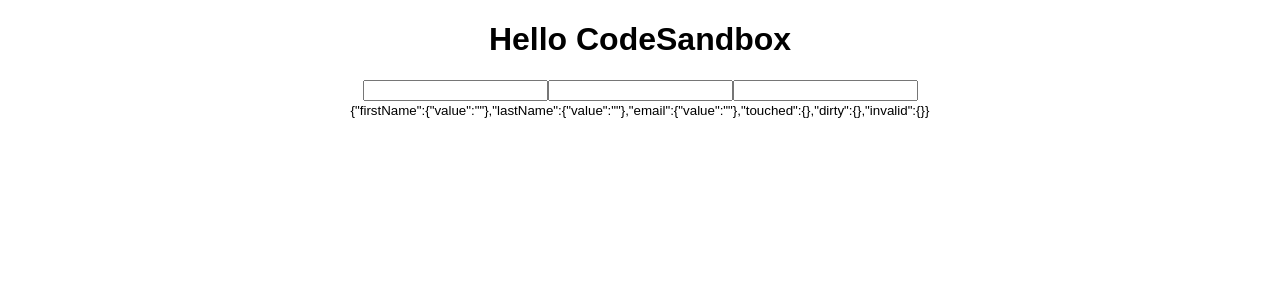
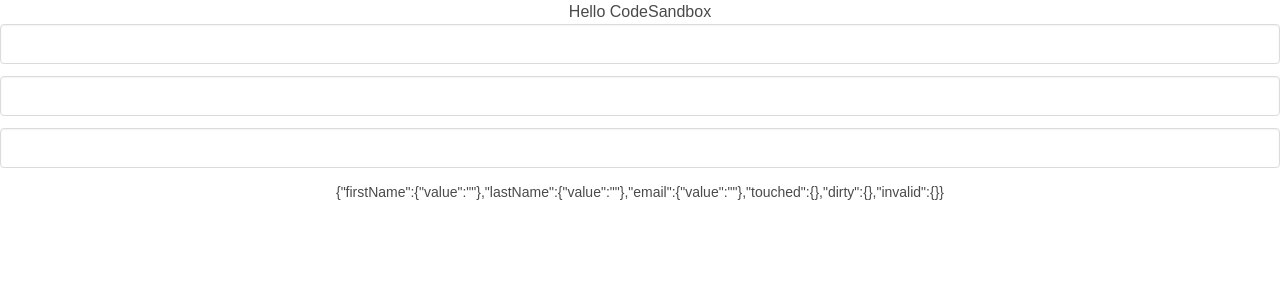
Before and after one commit to mikelunn/react-validation, a React (Create React App) app: page / in a window 1280 px wide. Shown: the top 300 px of the page. Built offline with nearby package versions, Linux system fonts and the light colour scheme.

Commit message:
bulma
added bulma css

```diff
--- a/package.json
+++ b/package.json
@@ -5,6 +5,7 @@
   "keywords": [],
   "main": "src/index.tsx",
   "dependencies": {
+    "bulma": "0.7.5",
     "react": "16.8.4",
     "react-dom": "16.8.4",
     "react-scripts": "2.1.3"
--- a/public/index.html
+++ b/public/index.html
@@ -1,16 +1,22 @@
 <!DOCTYPE html>
 <html lang="en">
-
   <head>
-	<meta charset="utf-8">
-	<meta name="viewport" content="width=device-width, initial-scale=1, shrink-to-fit=no">
-	<meta name="theme-color" content="#000000">
+    <meta charset="utf-8" />
+    <meta
+      name="viewport"
+      content="width=device-width, initial-scale=1, shrink-to-fit=no"
+    />
+    <meta name="theme-color" content="#000000" />
     <!--
       manifest.json provides metadata used when your web app is added to the
       homescreen on Android. See https://developers.google.com/web/fundamentals/engage-and-retain/web-app-manifest/
     -->
-	<link rel="manifest" href="%PUBLIC_URL%/manifest.json">
-	<link rel="shortcut icon" href="%PUBLIC_URL%/favicon.ico">
+    <link rel="manifest" href="%PUBLIC_URL%/manifest.json" />
+    <link rel="shortcut icon" href="%PUBLIC_URL%/favicon.ico" />
+    <link
+      rel="stylesheet"
+      href="https://cdnjs.cloudflare.com/ajax/libs/bulma/0.7.5/css/bulma.min.css"
+    />
     <!--
       Notice the use of %PUBLIC_URL% in the tags above.
       It will be replaced with the URL of the `public` folder during the build.
@@ -39,5 +45,4 @@
       To create a production bundle, use `npm run build` or `yarn build`.
     -->
   </body>
-
 </html>
--- a/src/index.tsx
+++ b/src/index.tsx
@@ -1,7 +1,7 @@
 import * as React from "react";
 import { render } from "react-dom";
 import { validators } from "./validators";
-
+import "bulma";
 import "./styles.css";
 const { compose, required, maxlength, email } = validators;
 const initial = {
@@ -62,40 +62,54 @@
   };
   const getValidation = input => {
     return !form.touched[input]
-      ? ""
+      ? "input"
       : form.invalid[input] && form.invalid[input].errors.length > 0
-      ? "invalid"
-      : "valid";
+      ? "input is-danger"
+      : "input is-success";
   };
   const { firstName, lastName, email } = form;
   return (
     <div className="App">
       <h1>Hello CodeSandbox</h1>
+
+      <div className="field">
+        <div className="control">
           <input
-        type="text"
-        className={getValidation("firstName")}
             onBlur={e => onBlur(e)}
             onChange={e => onInput(e)}
             name="firstName"
             value={firstName.value}
+            className={getValidation("firstName")}
+            type="text"
           />
+          {/* <p className="help is-success">This username is available</p> */}
+        </div>
+      </div>
+      <div className="field">
+        <div className="control">
           <input
-        type="text"
-        className={getValidation("lastName")}
             onBlur={e => onBlur(e)}
             onChange={e => onInput(e)}
             name="lastName"
             value={lastName.value}
+            className={getValidation("lastName")}
+            type="text"
           />
+        </div>
+      </div>
+      <div className="field">
+        <div className="control">
           <input
-        type="text"
-        className={getValidation("email")}
             onBlur={e => onBlur(e)}
             onChange={e => onInput(e)}
             name="email"
             value={email.value}
+            className={getValidation("email")}
+            type="text"
           />
-      <br />
+        </div>
+      </div>
+
       <small>{JSON.stringify(form)}</small>
     </div>
   );
```
Lines whose indentation alone changed are shown as unchanged.
